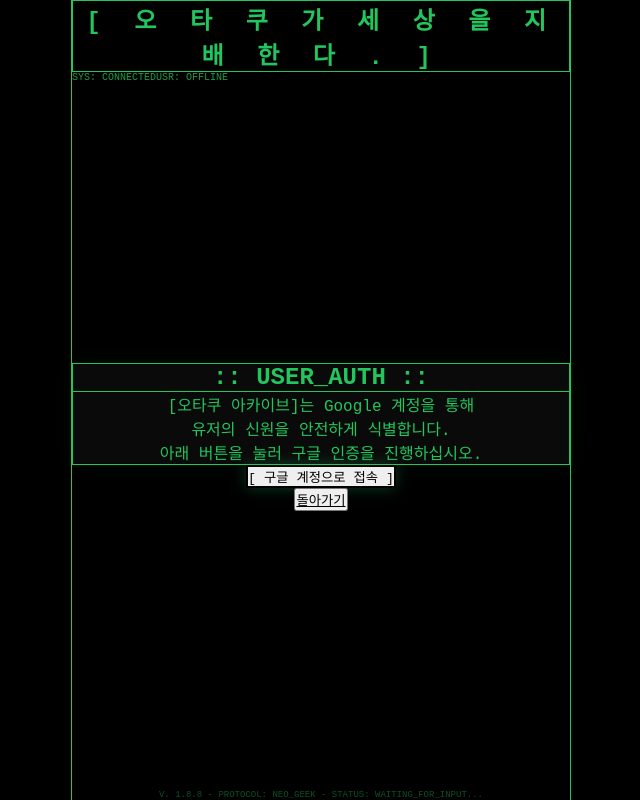
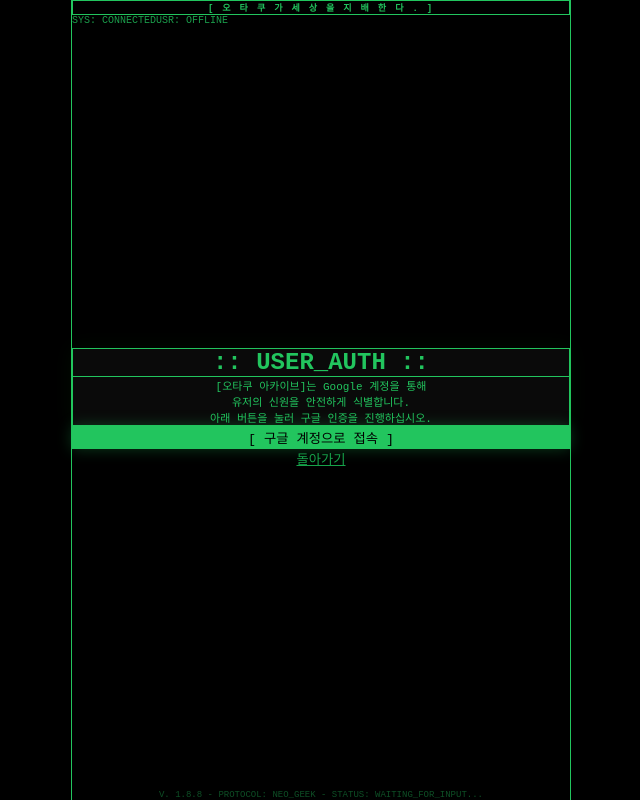
Before and after one commit to OTALK-ADIM/OTAK_260411, a React (Vite) app: page /login in a window 1280 px wide. Shown: the whole page, without its empty margins (319-959 px from the left). Built offline with nearby package versions, Linux system fonts and the light colour scheme; no server answers; a web font is replaced by a local one.

Commit message:
app login fix

```diff
--- a/src/App.tsx
+++ b/src/App.tsx
@@ -80,9 +80,9 @@
 
         <Gatekeeper user={user} loading={loading} />
 
-        {/* 💡 최상단 고정 배너: 슬로건 크기 20% 확대 (text-xs md:text-sm) */}
-        <div className="w-full border border-green-500 py-2 mb-6 shrink-0 bg-black">
-          <h2 className="text-center text-green-500 font-bold tracking-[0.4em] text-xs md:text-sm">
+        {/* 💡 최상단 고정 배너: 한 줄로 보이도록 크기 축소 및 줄바꿈 금지(whitespace-nowrap) 적용 */}
+        <div className="w-full border border-green-500 py-2 mb-6 shrink-0 bg-black flex justify-center overflow-hidden">
+          <h2 className="text-green-500 font-bold tracking-[0.2em] md:tracking-[0.4em] text-[9px] md:text-[11px] whitespace-nowrap">
             [ 오 타 쿠 가 세 상 을 지 배 한 다 . ]
           </h2>
         </div>
@@ -98,6 +98,7 @@
           {user && (
             <button
               onClick={() => supabase.auth.signOut()}
+              style={{ backgroundColor: "black", color: "#22c55e" }}
               className="border border-green-800 px-2 py-0.5 hover:bg-red-900 hover:text-white transition-all text-[9px]"
             >
               [ LOGOUT ]
--- a/src/pages/login.tsx
+++ b/src/pages/login.tsx
@@ -10,31 +10,42 @@
   };
 
   return (
-    <div className="w-full flex flex-col items-center gap-12">
-      <div className="w-full border border-green-500/50 p-10 text-center bg-[#0a0a0a] shadow-[0_0_20px_rgba(0,255,0,0.05)]">
-        <h2 className="text-3xl font-bold text-green-500 mb-4">:: USER_AUTH ::</h2>
+    <div className="w-full flex flex-col items-center gap-12 py-10">
 
-        {/* 💡 구글 로그인 안내 코멘트 */}
-        <div className="text-sm text-green-700 leading-relaxed font-bold border-t border-green-900/50 pt-4 mt-4">
+      {/* 안내 박스 */}
+      <div className="w-full border border-green-500/50 p-8 text-center bg-[#0a0a0a] shadow-[0_0_20px_rgba(0,255,0,0.05)]">
+        <h2 className="text-2xl md:text-3xl font-bold text-green-500 mb-4 tracking-widest">
+          :: USER_AUTH ::
+        </h2>
+
+        <div className="text-[11px] md:text-xs text-green-700 leading-relaxed font-bold border-t border-green-900/50 pt-6 mt-4">
           [오타쿠 아카이브]는 <span className="text-green-400">Google 계정</span>을 통해<br />
           유저의 신원을 안전하게 식별합니다.<br />
           아래 버튼을 눌러 구글 인증을 진행하십시오.
         </div>
       </div>
 
+      {/* 버튼 영역 */}
+      <div className="flex flex-col gap-4 w-full px-2">
+        {/* 💡 하얀색 깡통 방지: 구글 로그인 버튼 초록색 강제 박제 */}
         <button
           onClick={handleGoogleLogin}
-        className="border-2 border-green-500 bg-black text-green-500 px-12 py-4 text-xl font-bold hover:bg-green-500 hover:text-black transition-all shadow-[0_0_15px_rgba(34,197,94,0.3)]"
+          style={{ backgroundColor: "#22c55e", color: "black", borderColor: "#22c55e" }}
+          className="w-full border-2 py-4 text-lg md:text-xl font-bold hover:opacity-80 transition-all shadow-[0_0_15px_rgba(34,197,94,0.3)] cursor-pointer"
         >
           [ 구글 계정으로 접속 ]
         </button>
 
+        {/* 💡 하얀색 깡통 방지: 돌아가기 버튼 투명 배경 & 초록 글씨 강제 박제 */}
         <button
           onClick={() => window.history.back()}
-        className="text-xs text-green-900 hover:text-green-500 underline"
+          style={{ backgroundColor: "transparent", color: "#16a34a", border: "none" }}
+          className="text-xs hover:text-green-400 underline py-2 cursor-pointer"
         >
           돌아가기
         </button>
       </div>
+
+    </div>
   );
 }
```
Lines whose indentation alone changed are shown as unchanged.
